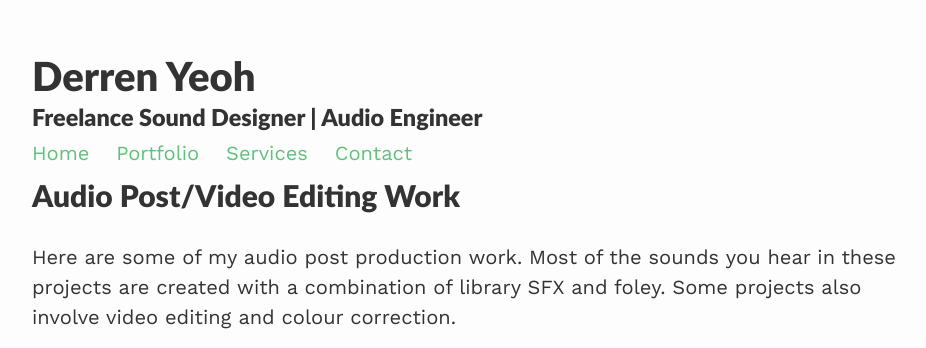
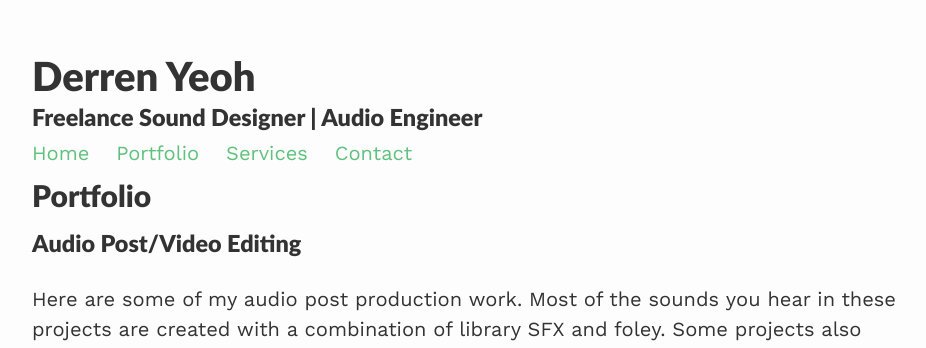
Before and after one commit to derren-yeohwj/site, a Jekyll site: the page built from _pages/portfolio.md, in a window 1280 px wide, cut to the strip 0-348 px from the top of the page. Shown: the whole strip, without its empty margins (158-1084 px from the left). Built offline with Jekyll 4.4.1, drawn with Linux system fonts in a browser that asks for light colours; nearby versions of some CDN libraries.

```diff
--- a/_pages/portfolio.md
+++ b/_pages/portfolio.md
@@ -5,13 +5,15 @@ permalink: /portfolio/
 published: true
 ---
 
+## Portfolio
+
 <!--
 ## Sound Effects
 
 Coming soon
 !-->
 
-## Audio Post/Video Editing Work
+### Audio Post/Video Editing
 
 Here are some of my audio post production work. Most of the sounds you hear in these projects are created with a combination of library SFX and foley. Some projects also involve video editing and colour correction.
 
```
Also changed, not shown: _pages/contact.md (+1 -1 lines), 3 other files.
